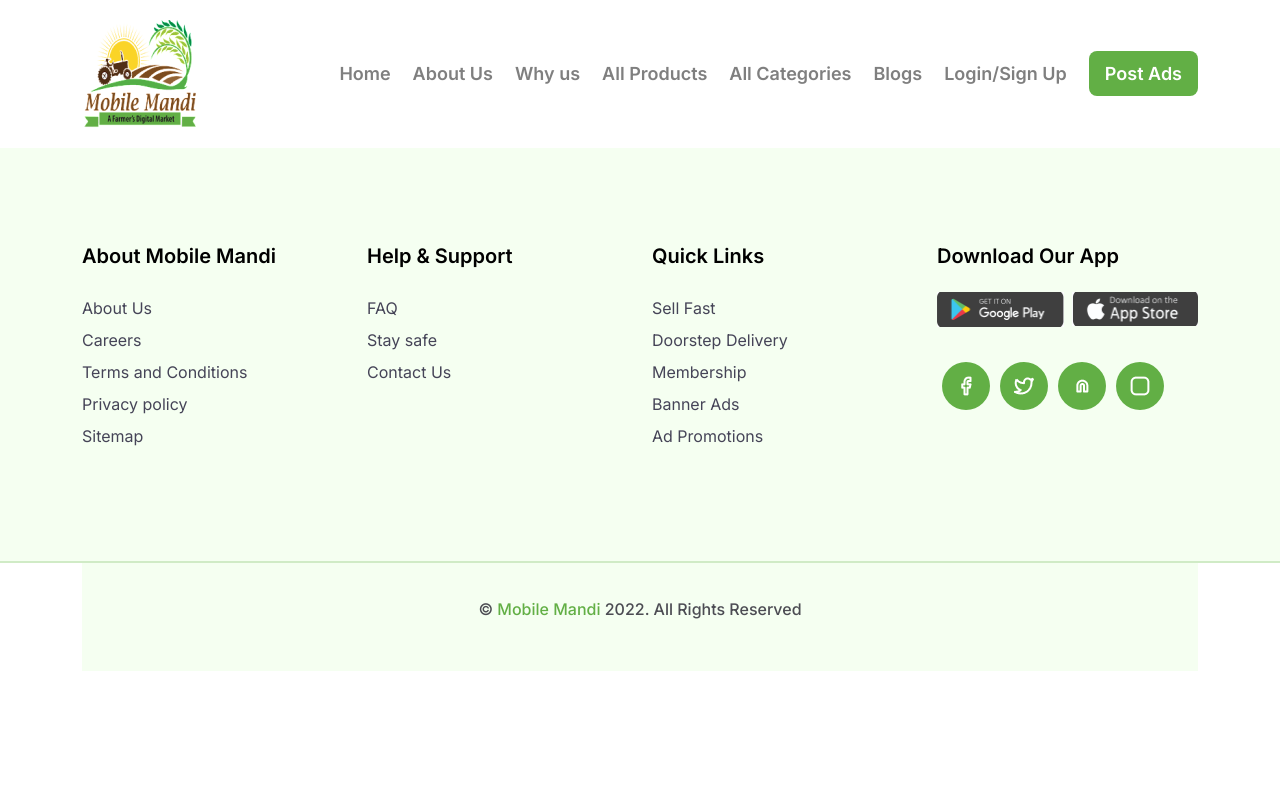
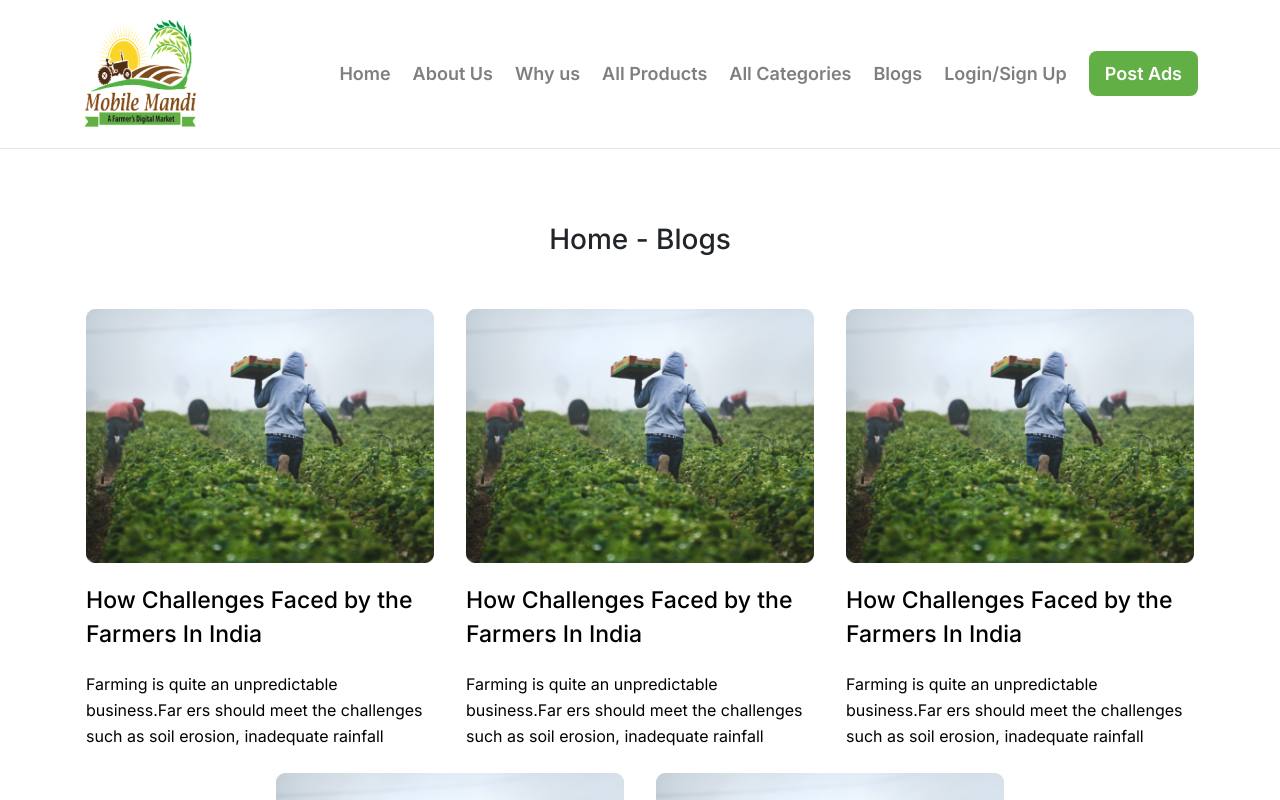
Before and after one commit to monirul360/Mobile-Mandi, a React (Create React App) app: page /Blogs in a window 1280 px wide. Shown: the top 800 px of the page. Built offline with nearby package versions, Linux system fonts and the light colour scheme.

Commit message:
blogs page design

```diff
--- a/src/App.css
+++ b/src/App.css
@@ -833,6 +833,42 @@
   border: none;
 }
 
+/* ========================
+blogs-section
+========================== */
+.blogs-section {
+  padding: 50px 0;
+  border-top: 1px solid rgba(217, 217, 217, 0.7);
+}
+
+.blogs-items {
+  margin: 30px 0;
+}
+
+.blogs-items img {
+  width: 100%;
+}
+
+.blogs-items h2 {
+  font-family: 'Inter';
+  font-style: normal;
+  font-weight: 500;
+  font-size: 23px;
+  line-height: 34px;
+  color: #000000;
+  margin: 20px 0;
+}
+
+.blogs-items p {
+  font-family: 'Inter';
+  font-style: normal;
+  font-weight: 400;
+  font-size: 16px;
+  line-height: 26px;
+  color: #000000;
+  margin-bottom: 20px;
+}
+
 /* =========================
 footer
 ============================ */
--- a/src/App.js
+++ b/src/App.js
@@ -5,6 +5,7 @@
 import Nav from './Component/Nav/Nav';
 import Aboutus from './Page/Aboutus/Aboutus';
 import Allproduct from './Page/Allproduct/Allproduct';
+import Blogs from './Page/Blogs/Blogs';
 import Faq from './Page/Faq/Faq';
 import Home from './Page/Home/Home';
 import Login from './Page/Login/Login';
@@ -41,6 +42,7 @@
           <Route path='/Allproduct' element={<Allproduct></Allproduct>}></Route>
           <Route path='/Productdetails' element={<Productdetails></Productdetails>}></Route>
           <Route path='/Profile1' element={<Profile1></Profile1>}></Route>
+          <Route path='/Blogs' element={<Blogs></Blogs>} ></Route>
         </Routes>
       </Wrapper >
       <Footer></Footer>
--- /dev/null
+++ b/src/Page/Blogs/Blogs.js
@@ -0,0 +1,38 @@
+import React from 'react';
+import { Link } from 'react-router-dom';
+import img from './../../Photo/Blogs/1.png';
+const Blogs = () => {
+    const post = [1, 2, 3, 4, 5];
+    return (
+        <>
+            <section className='blogs-section'>
+                <div className="container">
+                    <h3 className='pb-5 pt-4 text-center'>Home - Blogs</h3>
+
+                    <div className="row d-flex justify-content-center">
+                        {
+                            post.map(post =>
+                                <div className="col-md-6 col-lg-4">
+                                    <Link to='/'>
+                                        <div className="blogs-items m-1">
+                                            <div className="img">
+                                                <img className='img-fluid' src={img} alt="" />
+                                            </div>
+                                            <div className="content">
+                                                <h2>How Challenges Faced by the Farmers In India </h2>
+                                                <p>Farming is quite an unpredictable business.Far
+                                                    ers should meet the challenges such as soil erosion, inadequate rainfall</p>
+                                            </div>
+                                        </div>
+                                    </Link>
+                                </div>
+                            )
+                        }
+                    </div>
+                </div>
+            </section>
+        </>
+    );
+};
+
+export default Blogs;
```
Also changed, not shown: src/Photo/Blogs/1.png (added).
